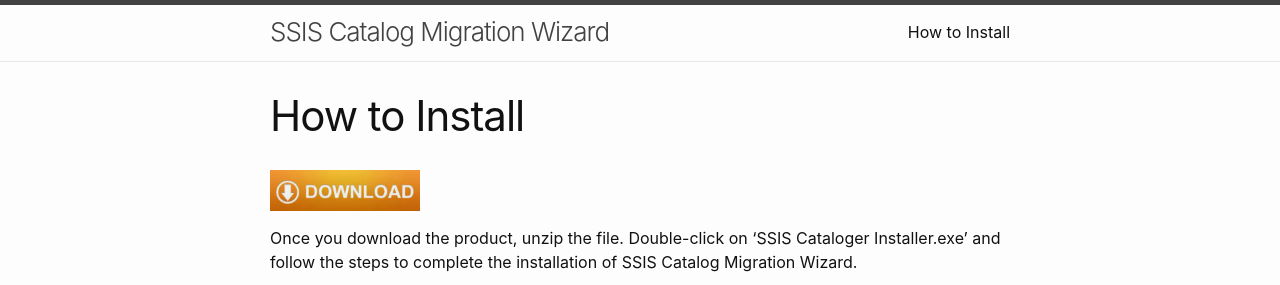
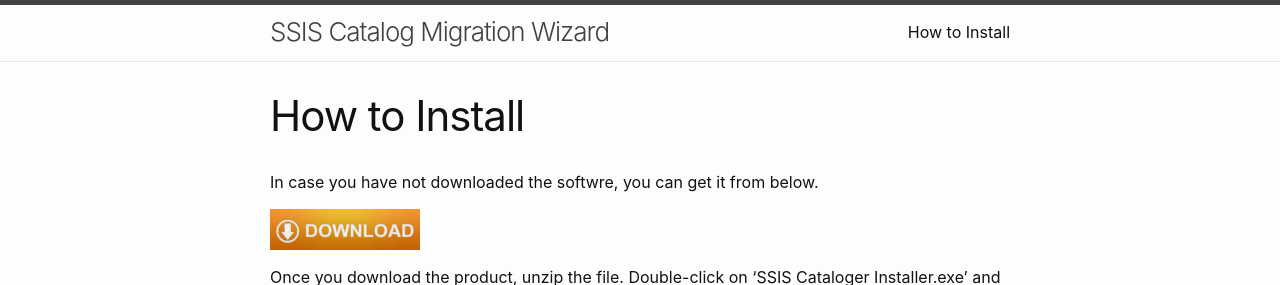
Before and after one commit to kr55/ssiscataloger, a Jekyll site: the page built from download.md, in a window 1280 px wide and 900 px high, cut to the strip 0-285 px from the top of the window. Built offline with Jekyll 4.4.1, drawn with Linux system fonts in a browser that asks for light colours.

Commit message:
Update download.md

```diff
--- a/download.md
+++ b/download.md
@@ -4,6 +4,7 @@ title: How to Install
 permalink: /download/
 ---
 
+In case you have not downloaded the softwre, you can get it from below.
 
 [<img src="../media/Download.PNG" width="150">](https://azureops.org/product/ssis-catalog-migration-wizard-pro/)
 
```
